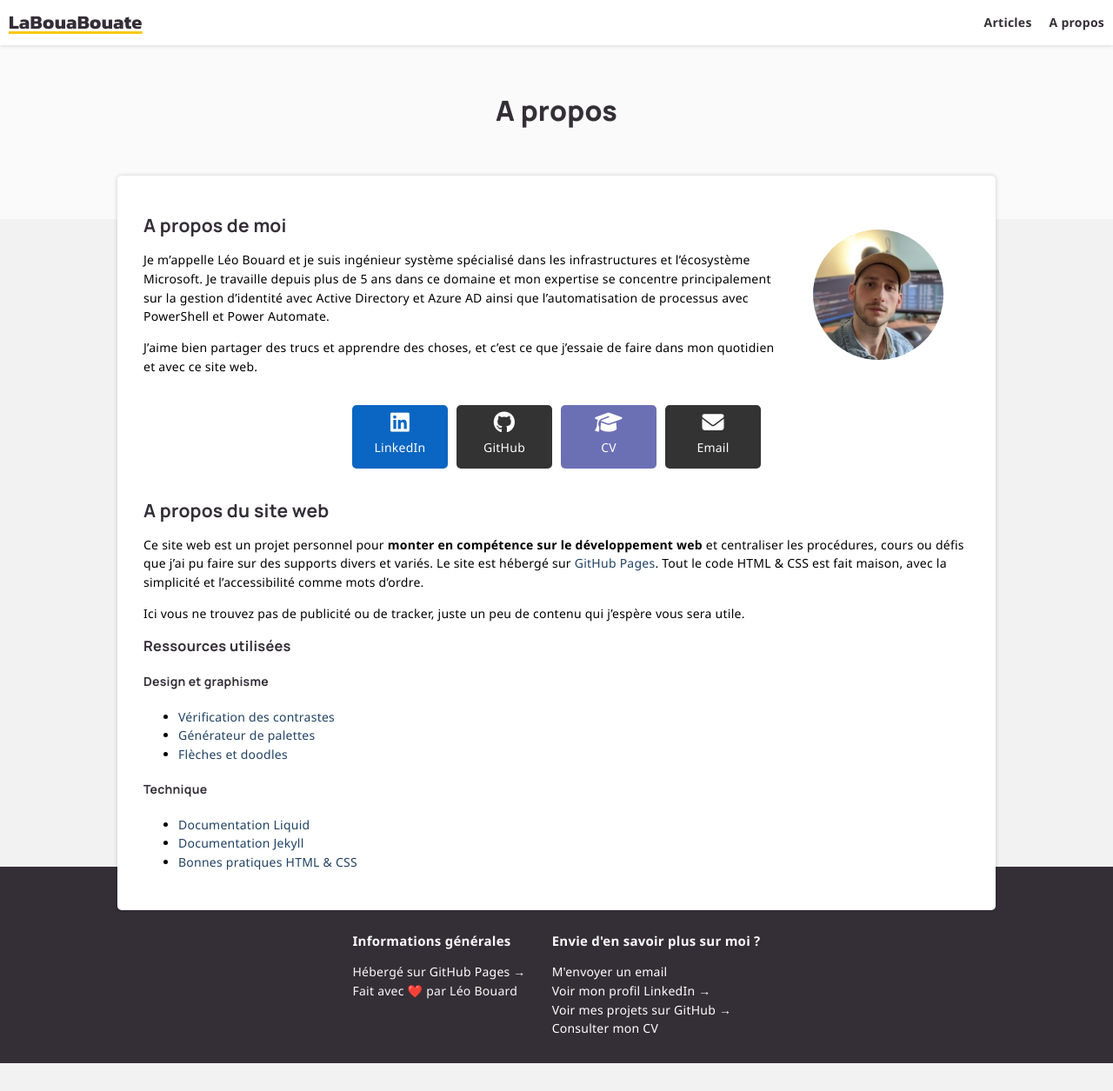
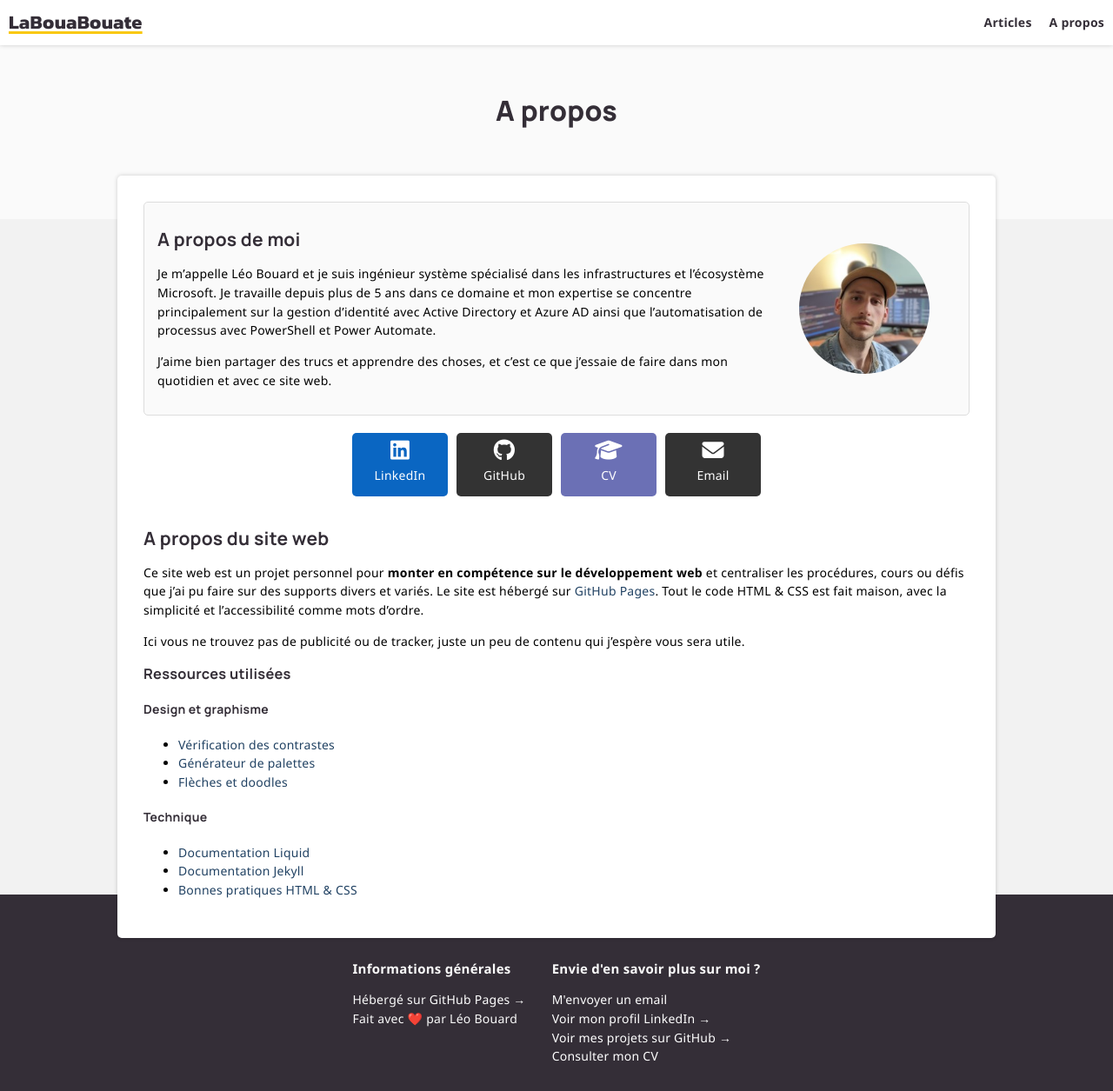
Before and after one commit to leobouard/leobouard.github.io, a Jekyll site: the page built from about.md, in a window 1280 px wide. Shown: the whole page at 87% size. Built offline with Jekyll 4.4.1, drawn with Linux system fonts in a browser that asks for light colours; nearby versions of some CDN libraries; some web fonts are replaced; before the commit the page ends 1223 px from its top, so only the background shows below that.

Commit message:
Update about.scss

```diff
--- a/assets/css/about.scss
+++ b/assets/css/about.scss
@@ -4,6 +4,10 @@
 div.aboutMe {
     display: flex;
     flex-wrap: wrap-reverse;
+    border: 1px solid #ddd;
+    border-radius: 5px;
+    background-color: #fafafa;
+    padding: 15px;
 }
 
 div.aboutMe > div {
```
